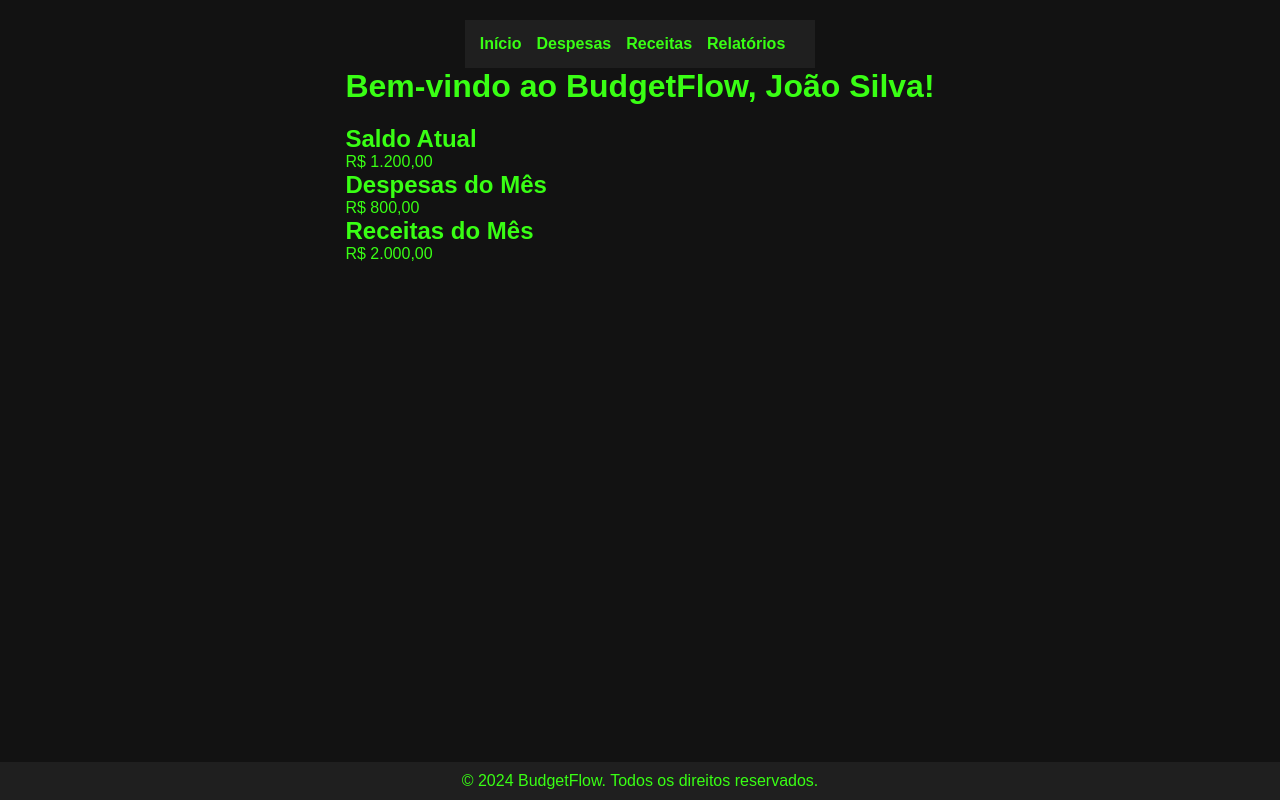
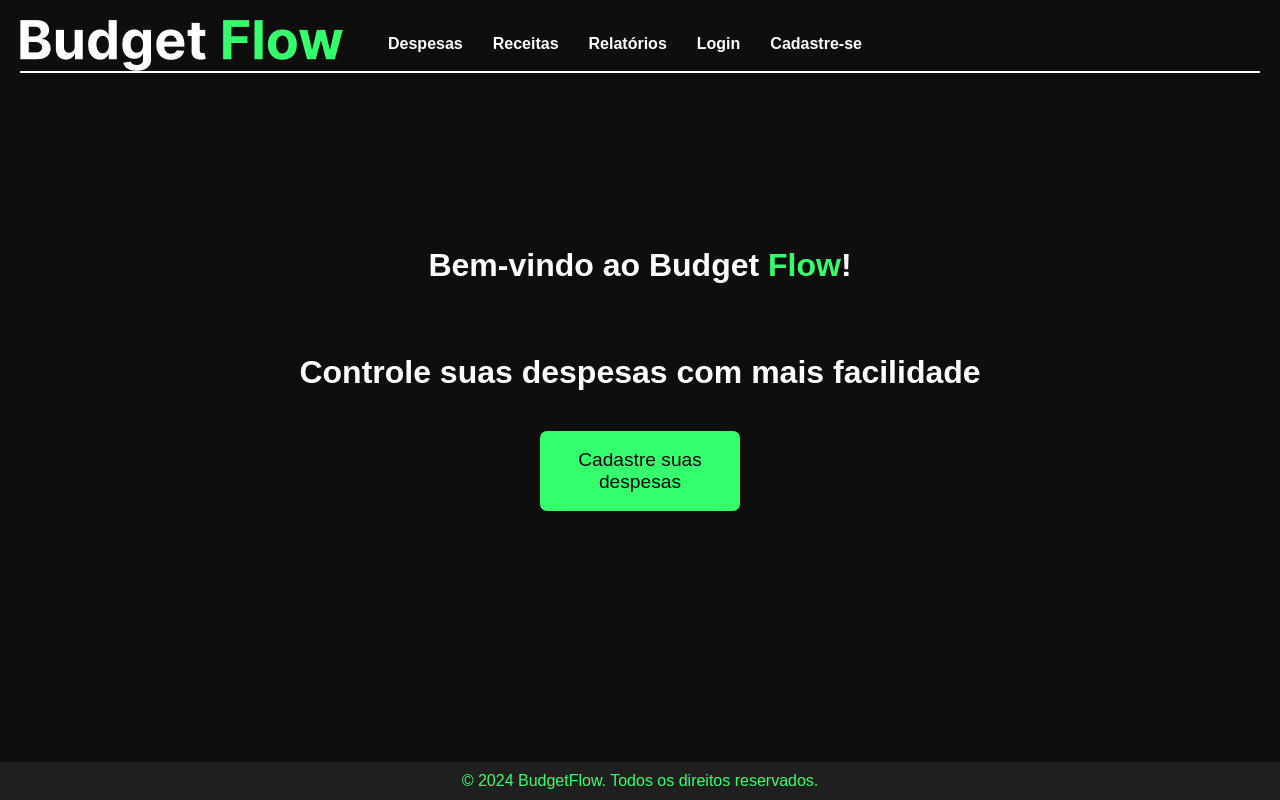
Before and after one commit to thiagocamerato757/BudgetFlow, a Django app: page / in a window 1280 px wide. Run offline with Django 5.2, Linux system fonts and the light colour scheme.

Commit message:
estetica e nova logo

```diff
--- a/BudgetFlow/Login/static/Login/css/cadastro.css
+++ b/BudgetFlow/Login/static/Login/css/cadastro.css
@@ -1,8 +1,8 @@
 .body {
     font-family: Arial, sans-serif;
     background-size: cover;
-    background-color: #312f2f;
-    color: #39FF14;
+    background-color: #0E0E0E;
+    color: #36FF6E;
     display: flex;
     justify-content: center;
     align-items: center;
--- a/BudgetFlow/Login/static/Login/css/homePageStyle.css
+++ b/BudgetFlow/Login/static/Login/css/homePageStyle.css
@@ -6,16 +6,21 @@
 
 body {
     font-family: Arial, sans-serif;
-    background-color: #121212;
-    color: #39FF14; /* Verde neon para o texto geral */
+    background-color: #0E0E0E;
+    color: #36FF6E; /* Verde neon para o texto geral */
     padding: 20px;
     display: flex;
     flex-direction: column;
     align-items: center;
 }
 
+header {
+    width: 100%;
+    display: flex;
+    flex-direction: row;
+    border-bottom: 2px solid #FFFFFF;
+}
 nav {
-    background-color: #1F1F1F;
     padding: 15px;
     width: 100%;
     display: flex;
@@ -24,68 +29,49 @@ nav {
 }
 
 nav a {
-    color: #39FF14; /* Verde neon para os links */
+    color: #ffffff;
     text-decoration: none;
-    margin-right: 15px;
+    margin-left: 30px;
     font-weight: bold;
 }
 
 nav a:hover {
-    text-decoration: underline;
-    color: #00FF7F; /* Verde neon mais claro ao passar o mouse */
-}
-
-#user-name-header {
-    color: #39FF14; /* Verde neon para o nome do usuário */
+    color: #36FF6E; /* Verde neon mais claro ao passar o mouse */
 }
 
 h1 {
-    color: #39FF14; /* Verde neon para o título */
+    color: #ffffff; /* Verde neon para o título */
     margin-bottom: 20px;
     text-align: center; /* Centraliza o título */
+    margin-top: 50px;
 }
 
-.container {
-    max-width: 1200px;
-    width: 100%;
-    margin: 30px auto;
-    background-color: #1C1C1C;
-    padding: 20px;
-    border-radius: 10px;
-    box-shadow: 0 0 10px rgba(0, 0, 0, 0.5);
+mark{
+    color: #36FF6E;
+    background-color: transparent;
 }
 
-.summary {
-    display: flex;
-    justify-content: space-between;
-    padding: 0 20px;
+button{
+    background-color: #36FF6E;
+    border-radius: 7px;
+    width: 200px;
+    height: 80px;
+    border: none;
+    font-size: larger;
+    margin-top: 20px;
+    cursor:pointer;
 }
 
-.summary div {
-    background-color: #2C2C2C;
-    padding: 20px;
-    border-radius: 10px;
-    text-align: center;
-    width: 30%;
+.ghost{
+    margin-top: 10%;
 }
 
-.summary h2 {
-    color: #39FF14; /* Verde neon para os títulos das caixas */
-    font-size: 20px;
-}
-
-.summary p {
-    font-size: 24px;
-    font-weight: bold;
-    color: #FFFFFF; /* Branco para os valores numéricos */
-    margin-top: 10px;
-}
 
 footer {
     text-align: center;
     padding: 10px;
     background-color: #1F1F1F;
-    color: #39FF14; /* Verde neon para o rodapé */
+    color: #36FF6E; /* Verde neon para o rodapé */
     margin-top: 30px;
     position: fixed;
     bottom: 0;
--- a/BudgetFlow/Login/templates/Login/cadastro.html
+++ b/BudgetFlow/Login/templates/Login/cadastro.html
@@ -1,18 +1,18 @@
 <!DOCTYPE html>
 <html lang="pt-BR">
 <head>
+    {% load static %} <!-- Carregar a tag static do Django -->
     <meta charset="UTF-8">
     <meta name="viewport" content="width=device-width, initial-scale=1.0">
-    {% load static %} <!-- Carregar a tag static do Django -->
     <link rel="stylesheet" href="{% static 'Login/css/cadastro.css' %}">
     <title>cadastro_usuario</title>
 </head>
 <body class="body">
     <div class="container">
         <div class="logo">
-            <img src="{% static 'Login/img/sabo.jpg' %}" alt="Logo da pagina">
+            <img src="{% static 'Login/img/Budget_Flow.png' %}" alt="Logo da pagina">
         </div>
-        <h2>Por favor, registre suas informações!</h2>
+        <h3>Por favor, registre suas informações!</h3>
         <form action="{% url 'cadastro_usuario' %}" method="POST" class="nome-login">
             {% csrf_token %} <!-- Adicione o token CSRF para segurança -->
             <h3>E-mail</h3> <!-- Alterado de "Nome de usuário" para "E-mail" -->
--- a/BudgetFlow/Login/templates/Login/homepage.html
+++ b/BudgetFlow/Login/templates/Login/homepage.html
@@ -4,40 +4,30 @@
     <meta charset="UTF-8">
     <meta name="viewport" content="width=device-width, initial-scale=1.0">
     <link rel="stylesheet" href="static/Login/css/homePageStyle.css">
-    <title>BudgetFlow - Página Principal</title>
+    <title>BudgetFlow</title>
+    {% load static %} <!-- Carregar a tag static do Django -->
 </head>
 <body>
-
-    <!-- Barra de Navegação -->
+    <header>
+        <img src="{% static 'Login/img/Budget_Flow.png' %}" alt="Logo da pagina">
         <div>
             <nav>
-            <a href="#">Início</a>
                 <a href="#">Despesas</a>
                 <a href="#">Receitas</a>
                 <a href="#">Relatórios</a>
+                <a href="#">Login</a>
+                <a href="#">Cadastre-se</a>
             </nav>
         </div>
+    </header>
 
     <!-- Container Principal -->
+    <div class = "ghost"> </div>
     <div>
-        <h1>Bem-vindo ao BudgetFlow, <span id="user-name-header">João Silva</span>!</h1>
-
-        <!-- Resumo Financeiro -->
-        <div>
-            <div>
-                <h2>Saldo Atual</h2>
-                <p>R$ 1.200,00</p>
+        <h1>Bem-vindo ao Budget <mark>Flow</mark>!</h1>
     </div>
-            <div>
-                <h2>Despesas do Mês</h2>
-                <p>R$ 800,00</p>
-            </div>
-            <div>
-                <h2>Receitas do Mês</h2>
-                <p>R$ 2.000,00</p>
-            </div>
-        </div>
-    </div>
+        <h1>Controle suas despesas com mais facilidade</h1>
+        <button>Cadastre suas despesas</button>
 
         <!-- Rodapé -->
     <footer>
```
Also changed, not shown: BudgetFlow/Login/static/Login/img/Budget_Flow.png (added). Lines whose indentation alone changed are shown as unchanged.
